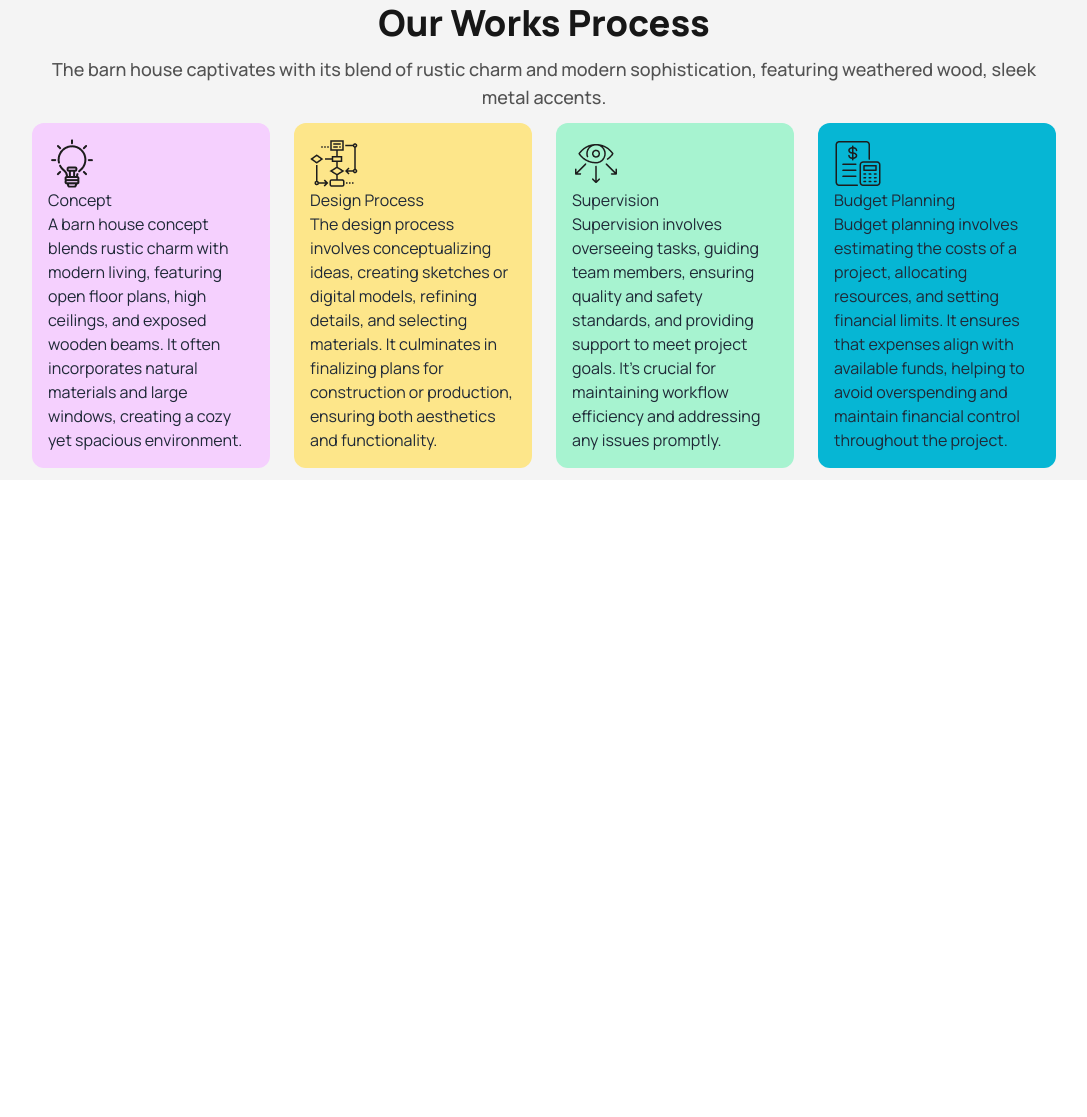
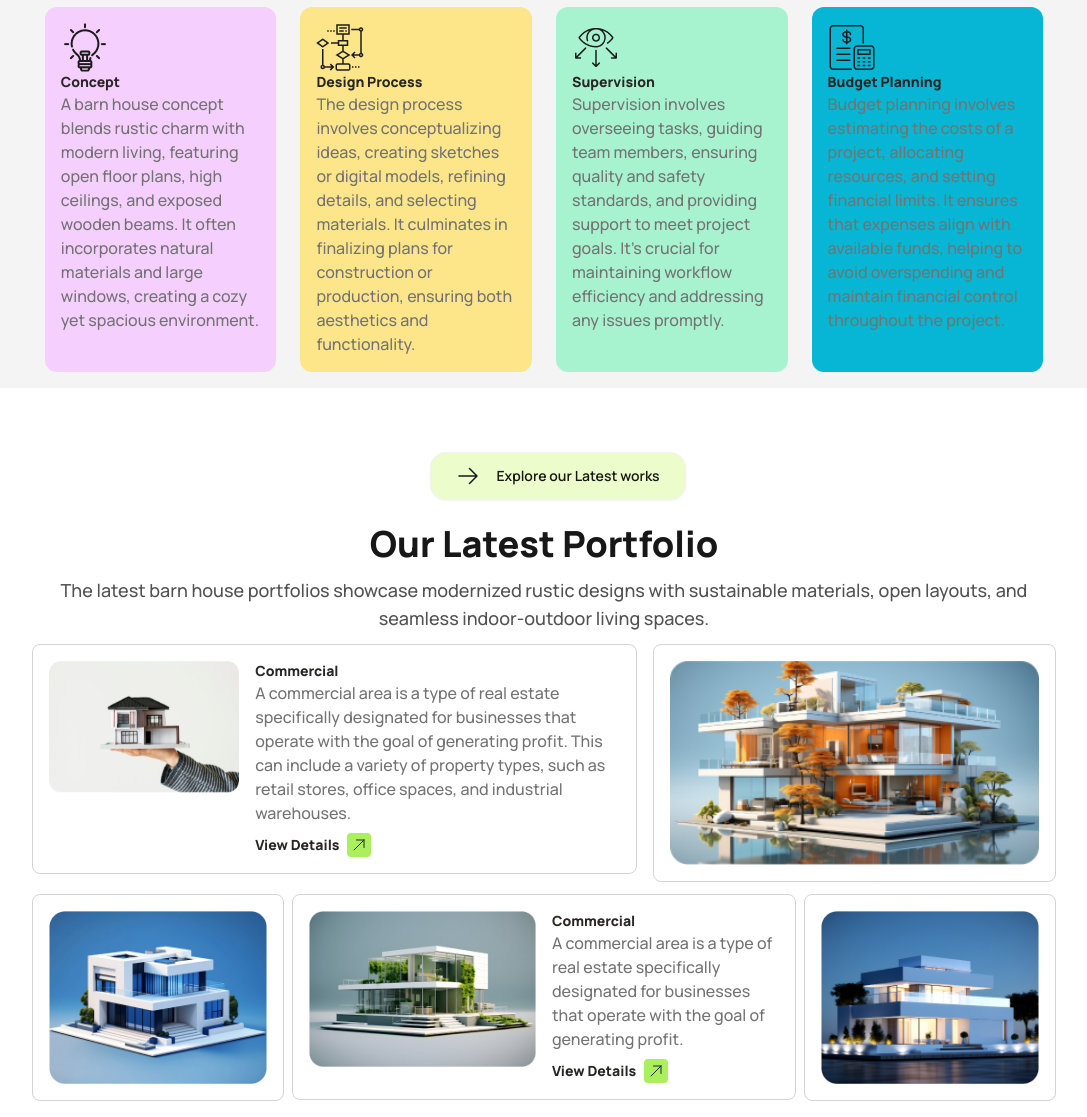
Before and after one commit to nipajesmin/Rinterio, a plain HTML site: page index.html in a window 1280 px wide. Shown: the part 1519-2636 px from the top of the page, without its empty margins (96-1183 px from the left). Before the commit the page ends 1999 px from the top, so only its background shows below. Drawn offline with nearby package versions, Linux system fonts and the light colour scheme.

Commit message:
add latest portfolio section

```diff
--- a/index.html
+++ b/index.html
@@ -98,7 +98,7 @@
           <div class="hidden md:!block">
             <img  src="assets/Vector.png" alt="">
            </div>
-           <div class="lg:grid grid-cols-2">
+           <div class="ml-4 mr-4 lg:grid grid-cols-2">
               <div>
                  <div>
                   <div class="navbar-end lg:ml-7 lg:mt-2 lg:mb-2">
@@ -112,21 +112,21 @@
                    <p class="text-neutral-600 lg:pb-3 pt-3 lg:text-lg font-medium sm:text-sm">The barn house captivates with its blend of rustic charm and
                     modern sophistication, featuring weathered wood, sleek metal accents.</p>
                  </div>
-                 <div class="bg-white mb-3 mr-4 pt-2 pl-2 rounded-xl grid grid-cols-2 gap-x-0">
+                 <div class="bg-white mb-3 mr-4 pt-2 pl-2 rounded-xl grid grid-cols-2 place-items-center">
                   <div><img src="assets/commercial.png" alt=""></div>
                   <div>
                     <h4 class="text-sm text-stone-800 font-extrabold">commercial</h4>
-                    <p class="font-medium text-base text-neutral-500">A commercial area is real estate intended for use by for-profit businesses, such as office complexes, shopping malls, service stations, bars and restaurants</p></div>
+                    <p class="font-medium text-base text-neutral-500">A commercial area is real estate intended for use by for-profit businesses</p></div>
 
 
                  </div>
-                 <div class="bg-white mb-3 mr-4 pt-2 pl-2 rounded-xl grid grid-cols-2 gap-x-0">
+                 <div class="bg-white mb-3 mr-4 pt-2 pl-2 rounded-xl grid grid-cols-2 place-items-center">
                   <div>
                     <img  src="assets/residential.png" alt="">
                   </div>
                   <div>
                     <h4 class="text-sm text-stone-800 font-extrabold">residential</h4>
-                    <p class="font-medium text-base text-neutral-500">A residential area is a land used in which housing predominates, as opposed to industrial and commercial areas. Housing may vary significantly between, and through, residential areas.</p>
+                    <p class="font-medium text-base text-neutral-500">A residential area is a land used in which housing predominates, as opposed to commercial areas</p>
                   </div>
 
 
@@ -141,14 +141,15 @@
 
       </section>
       <!-- work process -->
-       <section class="bg-[#f4f4f4] pt-3 pb-3">
+       <section class="bg-[#f4f4f4] p-4">
         <div class="md:w-[80%] mx-auto">
           <div class="flex flex-col items-center justify-center text-center">
-            <div class="navbar-end lg:ml-7 lg:mt-2 lg:mb-2">
+            <div class="navbar-end lg:ml-7 lg:mt-2 lg:mb-2 w-56">
               <a class="btn rounded-2xl bg-white text-lg text-neutral-900"><svg xmlns="http://www.w3.org/2000/svg" fill="none" viewBox="0 0 24 24" stroke-width="1.5" stroke="currentColor" class="size-6">
                 <path stroke-linecap="round" stroke-linejoin="round" d="M13.5 4.5 21 12m0 0-7.5 7.5M21 12H3" />
               </svg>
-              How we works</a>
+              How we works
+            </a>
             </div>
             <h1 class="lg:text-4xl font-extrabold text-neutral-900 sm:text-lg">
               Our Works Process
@@ -158,28 +159,28 @@
           <div class="grid grid-cols-1 lg:grid-cols-4 gap-6">
             <div class="bg-fuchsia-200 p-4 rounded-xl">
               <img src="assets/concept.png" alt="">
-              <h4>Concept</h4>
-              <p>A barn house concept blends rustic charm with modern living, featuring open floor plans, high ceilings, and exposed wooden beams. It often incorporates natural materials and large windows, creating a cozy yet spacious environment.
+              <h4 class="text-sm text-stone-800 font-extrabold">Concept</h4>
+              <p class="font-medium text-base text-neutral-500">A barn house concept blends rustic charm with modern living, featuring open floor plans, high ceilings, and exposed wooden beams. It often incorporates natural materials and large windows, creating a cozy yet spacious environment.
               </p>
             </div>
             <div class="bg-amber-200 p-4 rounded-xl">
               <img src="assets/flow-chart.png" alt="">
-              <h4>Design Process </h4>
-              <p>The design process involves conceptualizing ideas, creating sketches or digital models, refining details, and selecting materials. It culminates in finalizing plans for construction or production, ensuring both aesthetics and functionality.
+              <h4 class="text-sm text-stone-800 font-extrabold">Design Process </h4>
+              <p class="font-medium text-base text-neutral-500">The design process involves conceptualizing ideas, creating sketches or digital models, refining details, and selecting materials. It culminates in finalizing plans for construction or production, ensuring both aesthetics and functionality.
               </p>
             </div>
             <div class="bg-emerald-200 p-4 rounded-xl">
               <img src="assets/vision.png" alt="">
-              <h4>Supervision
+              <h4 class="text-sm text-stone-800 font-extrabold">Supervision
               </h4>
-              <p>Supervision involves overseeing tasks, guiding team members, ensuring quality and safety standards, and providing support to meet project goals. It’s crucial for maintaining workflow efficiency and addressing any issues promptly.
+              <p class="font-medium text-base text-neutral-500">Supervision involves overseeing tasks, guiding team members, ensuring quality and safety standards, and providing support to meet project goals. It’s crucial for maintaining workflow efficiency and addressing any issues promptly.
               </p>
             </div>
             <div class="bg-cyan-500 p-4 rounded-xl">
               <img src="assets/budget-planning.png" alt="">
-              <h4>Budget Planning
+              <h4 class="text-sm text-stone-800 font-extrabold">Budget Planning
               </h4>
-              <p>Budget planning involves estimating the costs of a project, allocating resources, and setting financial limits. It ensures that expenses align with available funds, helping to avoid overspending and maintain financial control throughout the project.
+              <p class="font-medium text-base text-neutral-500">Budget planning involves estimating the costs of a project, allocating resources, and setting financial limits. It ensures that expenses align with available funds, helping to avoid overspending and maintain financial control throughout the project.
               </p>
             </div>
 
@@ -188,6 +189,85 @@
 
 
        </section>
+       <!-- latest portfolio -->
+        <section class="md:w-[80%] md:mx-auto mt-14 m-4">
+          <div class="flex flex-col items-center justify-center text-center">
+            <div class="navbar-end lg:ml-7 lg:mt-2 lg:mb-2 w-64">
+              <a class="btn rounded-2xl bg-lime-100 text-sm text-neutral-900 flex items-center justify-center">
+                <svg xmlns="http://www.w3.org/2000/svg" fill="none" viewBox="0 0 24 24" stroke-width="1.5" stroke="currentColor" class="w-6 h-6 mr-2">
+                  <path stroke-linecap="round" stroke-linejoin="round" d="M13.5 4.5 21 12m0 0-7.5 7.5M21 12H3" />
+                </svg>
+                Explore our Latest works
+              </a>
+            </div>
+            <div class="mt-4">
+              <h3 class="lg:text-4xl font-extrabold text-neutral-900 sm:text-lg">Our Latest Portfolio</h3>
+              <p class="text-neutral-600 lg:pb-3 pt-3 lg:text-lg font-medium sm:text-sm">The latest barn house portfolios showcase modernized rustic designs with sustainable materials, open layouts, and seamless indoor-outdoor living spaces.</p>
+            </div>
+          </div>
+
+          <!-- card started -->
+           <!-- 1st row -->
+           <div class="mb-3 flex flex-col sm:flex-row items-stretch sm:items-start space-y-4 sm:space-y-0 sm:space-x-4">
+            <!-- First Div: 60% width -->
+            <div class="border border-neutral-300 p-4 rounded-lg flex flex-col sm:flex-row items-start space-y-4 sm:space-y-0 sm:space-x-4 w-full sm:w-3/5 h-full">
+              <div class="w-full sm:w-1/3 flex-shrink-0">
+                <img src="assets/img1.png" alt="" class="w-full h-auto object-cover rounded-lg">
+              </div>
+              <div class="w-full sm:w-2/3 flex flex-col justify-between">
+                <h3 class="text-sm text-stone-800 font-extrabold">Commercial</h3>
+                <p class="font-medium text-base text-neutral-500">
+                  A commercial area is a type of real estate specifically designated for businesses that operate with the goal of generating profit. This can include a variety of property types, such as retail stores, office spaces, and industrial warehouses.
+                </p>
+                <div class="flex items-center space-x-2 mt-2">
+                  <h4 class="text-sm text-stone-800 font-extrabold">View Details</h4>
+                  <svg xmlns="http://www.w3.org/2000/svg" fill="none" viewBox="0 0 24 24" stroke-width="1.5" stroke="currentColor" class="w-6 h-6 bg-[rgb(171,239,95)] p-1 rounded">
+                    <path stroke-linecap="round" stroke-linejoin="round" d="m4.5 19.5 15-15m0 0H8.25m11.25 0v11.25" />
+                  </svg>
+                </div>
+              </div>
+            </div>
+
+            <!-- Second Div: 40% width -->
+            <div class="border border-neutral-300 p-4 rounded-lg w-full sm:w-2/5 h-full">
+              <img src="assets/img2.png" alt="" class="w-full h-auto object-cover rounded-lg">
+            </div>
+          </div>
+
+
+          <!-- second row -->
+          <div class="mb-3 flex flex-col sm:flex-row items-center sm:items-start space-y-4 sm:space-y-0">
+            <!-- First Image with Border -->
+            <div class="border border-neutral-300 p-4 rounded-lg w-full sm:w-1/4">
+              <img src="assets/img3.png" alt="" class="w-full h-auto object-cover rounded">
+            </div>
+
+            <!-- Middle Content -->
+            <div class="border border-neutral-300 p-4 mr-2 ml-2 rounded-lg flex flex-col sm:flex-row items-center sm:items-start space-y-4 sm:space-y-0 sm:space-x-4 w-full sm:w-2/4">
+              <div class="w-full">
+                <img src="assets/img4.png" alt="" class="w-full h-auto object-cover rounded">
+              </div>
+              <div class="w-full">
+                <h3 class="text-sm text-stone-800 font-extrabold">Commercial</h3>
+                <p class="font-medium text-base text-neutral-500">
+                  A commercial area is a type of real estate specifically designated for businesses that operate with the goal of generating profit.
+                </p>
+                <div class="flex items-center space-x-2 mt-2">
+                  <h4 class="text-sm text-stone-800 font-extrabold">View Details</h4>
+                  <svg xmlns="http://www.w3.org/2000/svg" fill="none" viewBox="0 0 24 24" stroke-width="1.5" stroke="currentColor" class="w-6 h-6 bg-[rgb(171,239,95)] p-1 rounded">
+                    <path stroke-linecap="round" stroke-linejoin="round" d="m4.5 19.5 15-15m0 0H8.25m11.25 0v11.25" />
+                  </svg>
+                </div>
+              </div>
+            </div>
+
+            <!-- Last Image with Border-->
+            <div class="border border-neutral-300 p-4 rounded-lg w-full sm:w-1/4">
+              <img src="assets/img5.png" alt="" class="w-full h-auto object-cover rounded">
+            </div>
+          </div>
+
+         </section>
 
     </main>
     <footer>
```
